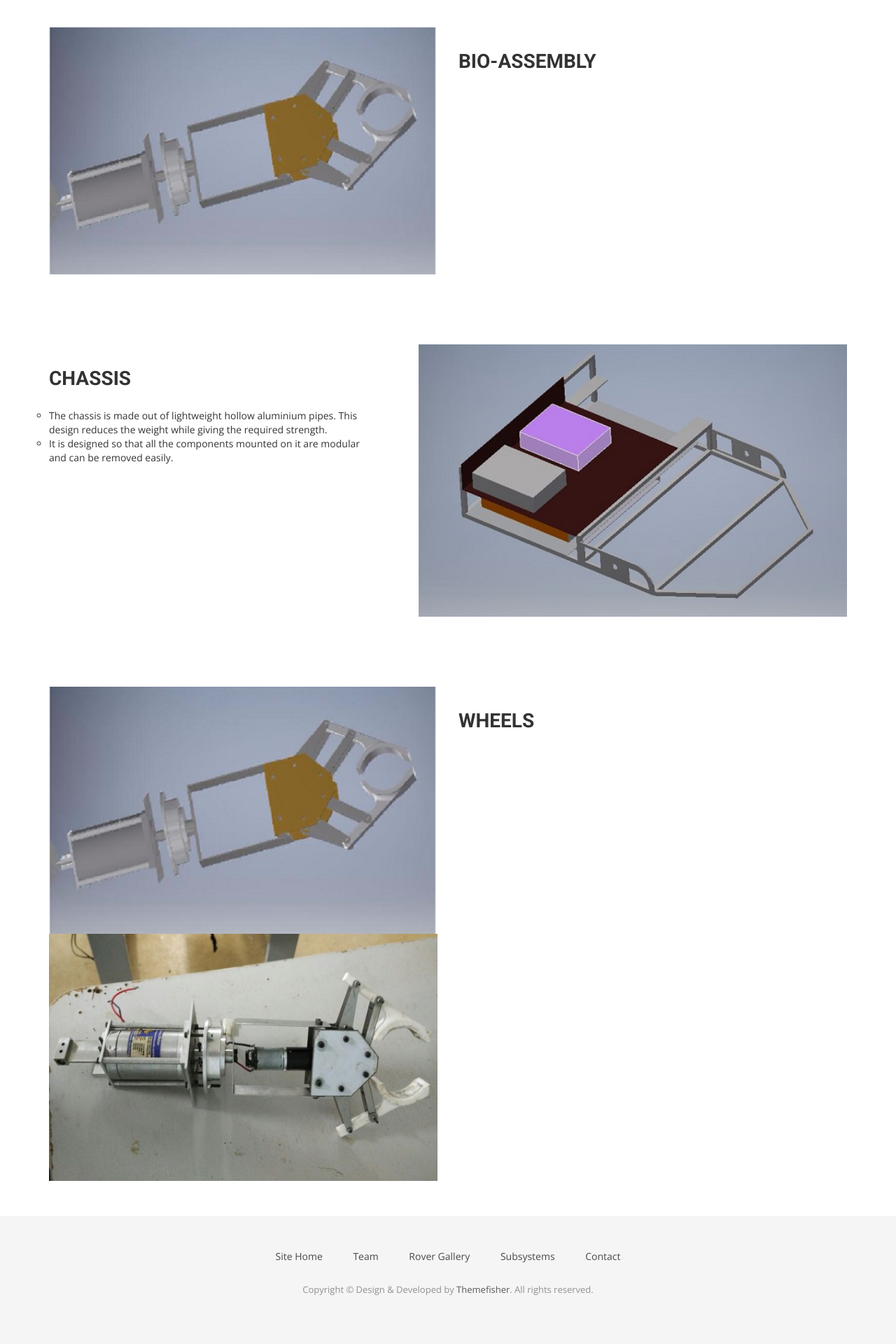
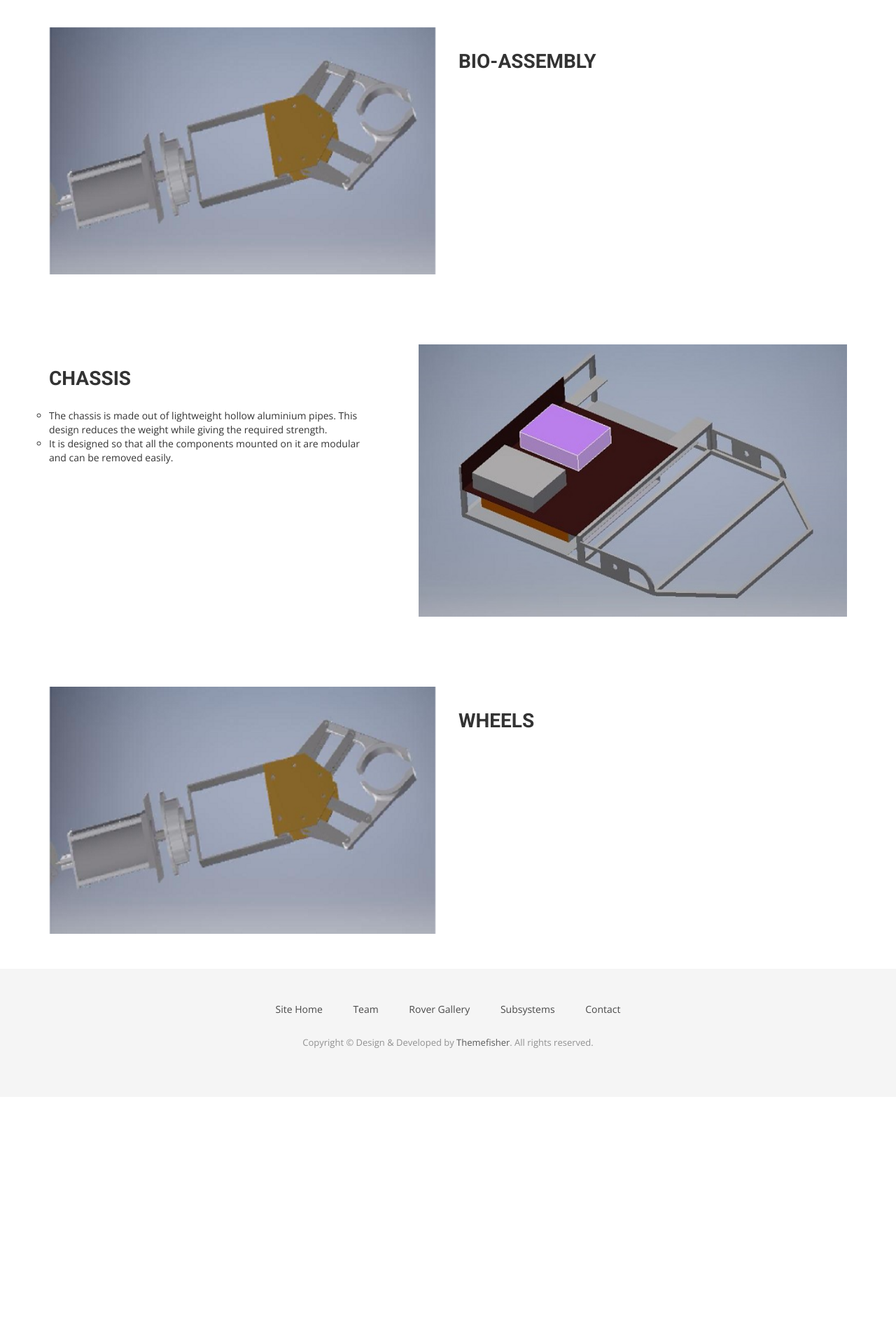
Before and after one commit to iitbmartian/old_website, a Jekyll site: the page built from mech.html, in a window 1280 px wide. Shown: the part 1406-3326 px from the top of the page at 70% size. Built offline with Jekyll 4.4.1, drawn with Linux system fonts in a browser that asks for light colours; nearby versions of some CDN libraries; some web fonts are replaced; after the commit the page ends 2973 px from its top, so only the background shows below that.

Commit message:
Update mech.html

```diff
--- a/mech.html
+++ b/mech.html
@@ -176,9 +176,7 @@
             <div>
                 <img src="img/gripper1.jpg" alt="IMG" height=100% width=100%>
             </div>
-            <div>
-               <img src="img/gripper2.jpg" alt="IMG" height=100% width=100%>
-            </div>
+
           </div>
       </div>
       <div class="col-md-6 col-sm-10">
```
